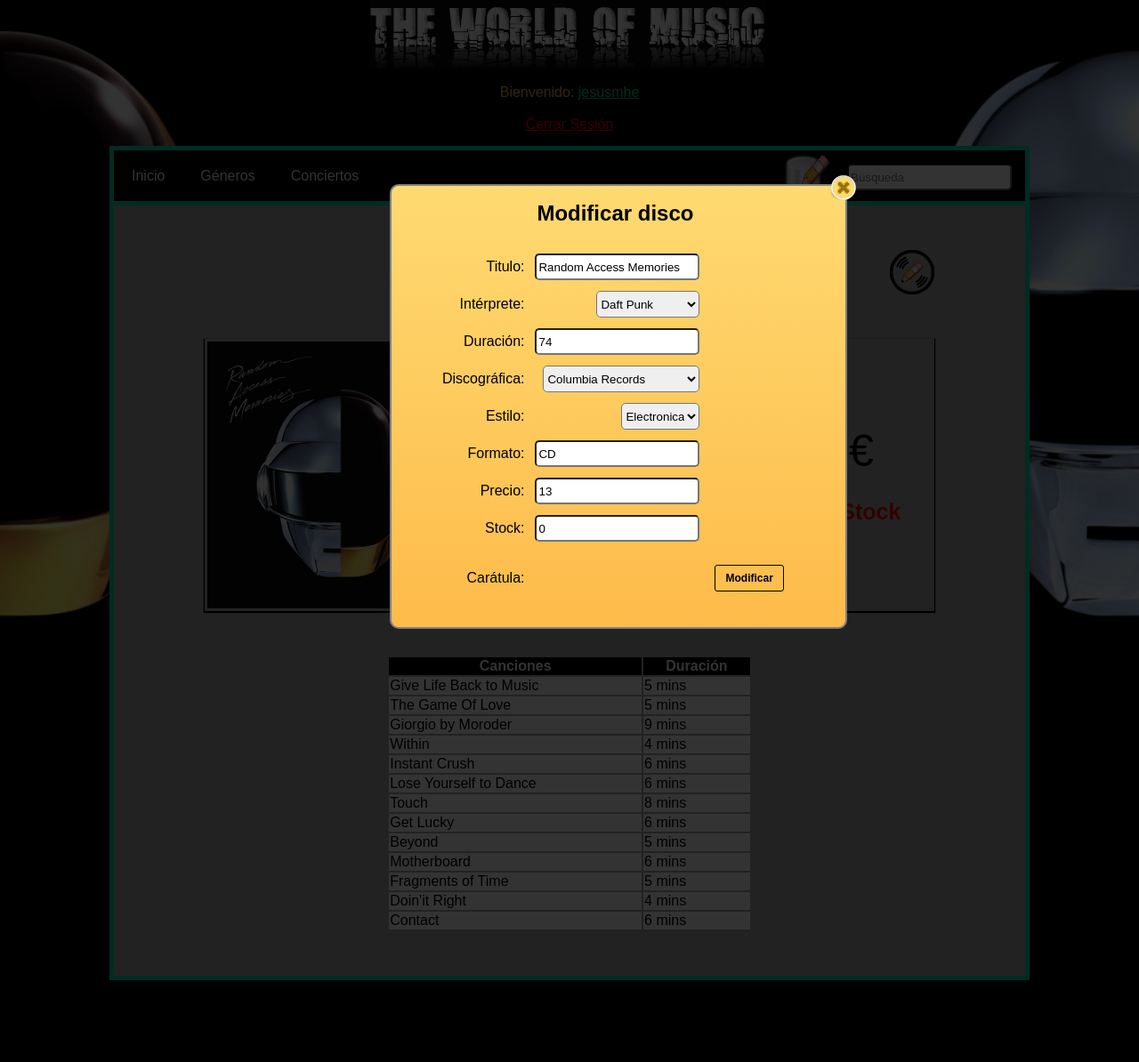
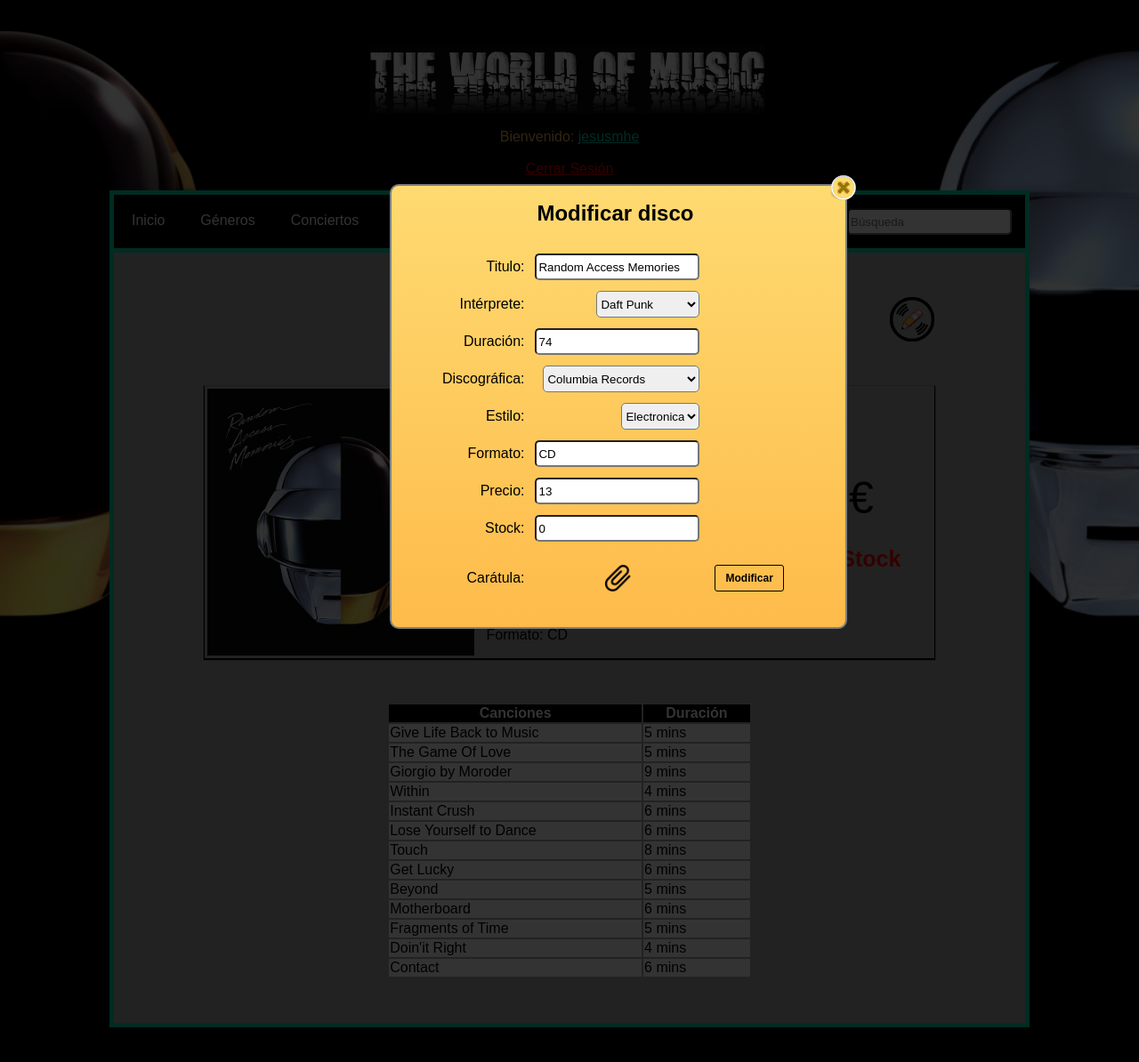
Before and after one commit to antoniojimenez/worldofmusic, a PHP site: page /index.php?cod=16 in a window 1280 px wide, after a click on "Modificar CD". Shown: the top 1194 px of the page at 89% size. Run offline with PHP 8.4, Linux system fonts and the light colour scheme; a user stored in the database is signed in; data comes from the database, SQL or seed files in the repository; some libraries are stand-ins or nearby versions; some web fonts are replaced.

Commit message:
Cambios
Corrección de estilos y errores de funcionamiento

```diff
--- a/css/estilos.css
+++ b/css/estilos.css
@@ -42,8 +42,7 @@
 
 /***** ESTILO DEL TOP *****/
 #top{
-    position: relative;
-    margin: 0;
+    margin-top: 50px;
 }
 
 #logo{
@@ -307,36 +306,37 @@
 }
 
 #menu{
-    width: 100%;
-    height: 57px;
+    height: 60px;
     background-color: #000;
     border-bottom: 5px solid #0DA;
 }
 
 /***** ESTILO MENÚ IZQUIERDO *****/
 #menu ul#menuIzq{
-    width: 40%;
     list-style:none;
-    margin: 0;
-    padding: 0;
+    padding: 0px;
+    margin: 20px 0px;
     float: left;
 }
 
 #menu ul#menuIzq li{
     float:left;
-    padding: 20px;
+    padding: 0px;
+    margin: 0px;
 }
 
-#menu ul#menuIzq li:hover{
+#menu ul#menuIzq li a:hover{
     background-color:#0DA;
+    padding: 20px;
 }
 
 #menu ul#menuIzq li a{
     color:#fff;
+    padding: 20px;
     text-decoration:none;
 }
 
-#menu ul#menuIzq li ul{
+#menu ul#menuIzq li>ul{
     display:none;
     position:absolute;
     margin-top: 20px;
@@ -581,8 +593,9 @@
 }
 
 #modificarDisco form table #carat{
-    background: url(../imagenes/adjuntar.png) 50 no-repeat;
-    background-size: 45px;
+    background: url(../imagenes/adjuntar.png) no-repeat;
+    background-size: 30px;
+    background-position: center;
 }
 
 #modificarDisco form table #caratula{
--- a/menu.php
+++ b/menu.php
@@ -10,7 +10,7 @@
                 <ul>
                     <?php
                     while ($line = mysql_fetch_array($result, MYSQL_ASSOC)) {
-                        echo "<li><a href='index.php?est=".$line['idEstilo']."'>".$line['tipo']."</a></li>";
+                        echo "<li><a href='index.php?est=".$line['idEstilo']."'><span>".$line['tipo']."</span></a></li>";
                     }
                     mysql_free_result($result);
                     ?>
--- a/modDisco.php
+++ b/modDisco.php
@@ -61,11 +61,6 @@
     <?php
     // Pulsamos enviar
     if (isset($_POST['modif'])) {
-        // Conectando, seleccionando la base de datos
-        $link = mysql_connect($data[3], $data[1], $data[2])
-        or die('No se pudo conectar: ' . mysql_error());
-        mysql_set_charset('utf8', $link);
-        mysql_select_db($data[0]) or die('No se pudo seleccionar la base de datos');
 
 
         if(!empty($_POST["caratula"])){
```
Also changed, not shown: other parts of css/estilos.css (+21 -9 lines), conciertos.php (+4 -13 lines), css/estilosModificar.css (+7 -2 lines), imagenes/facturas.png (deleted), imagenes/grafica.png (deleted).
